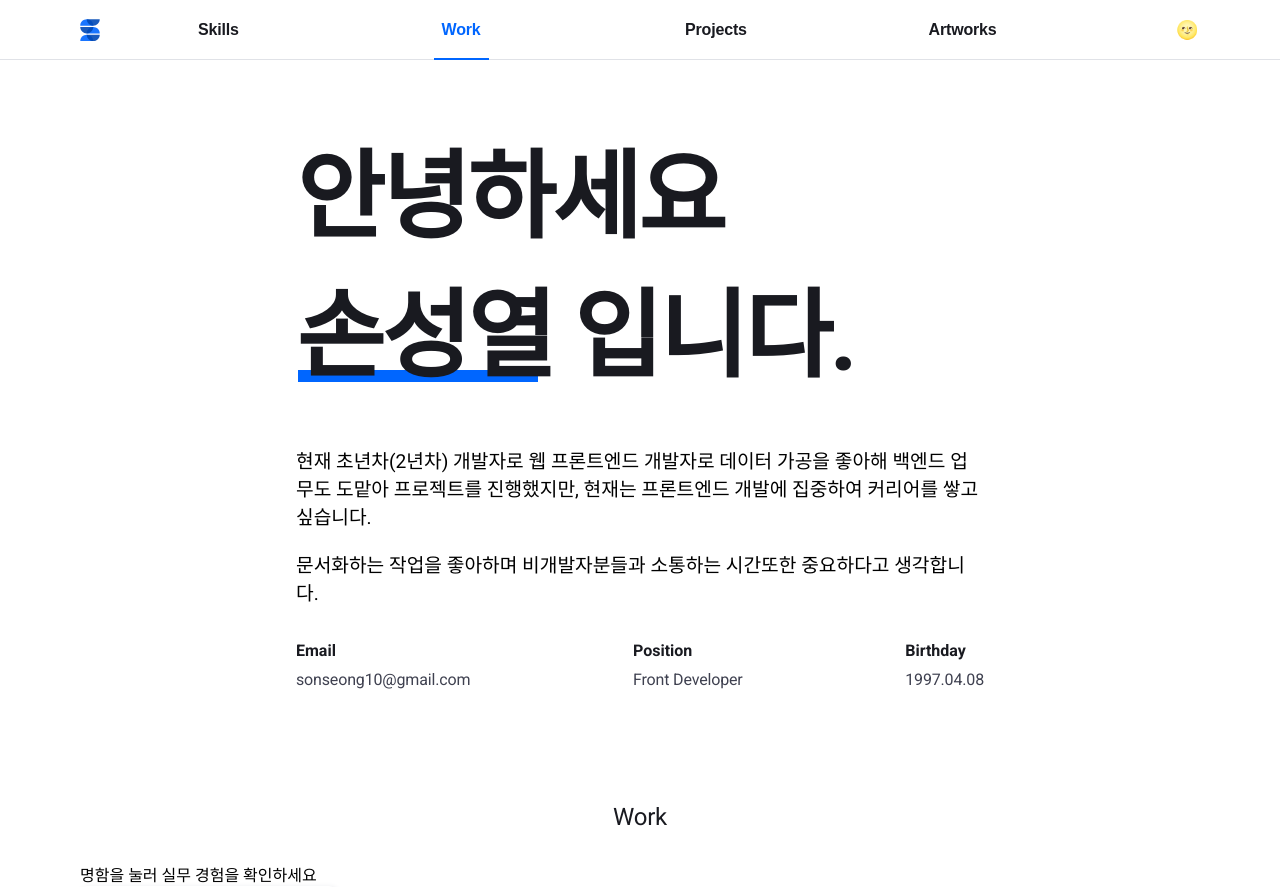
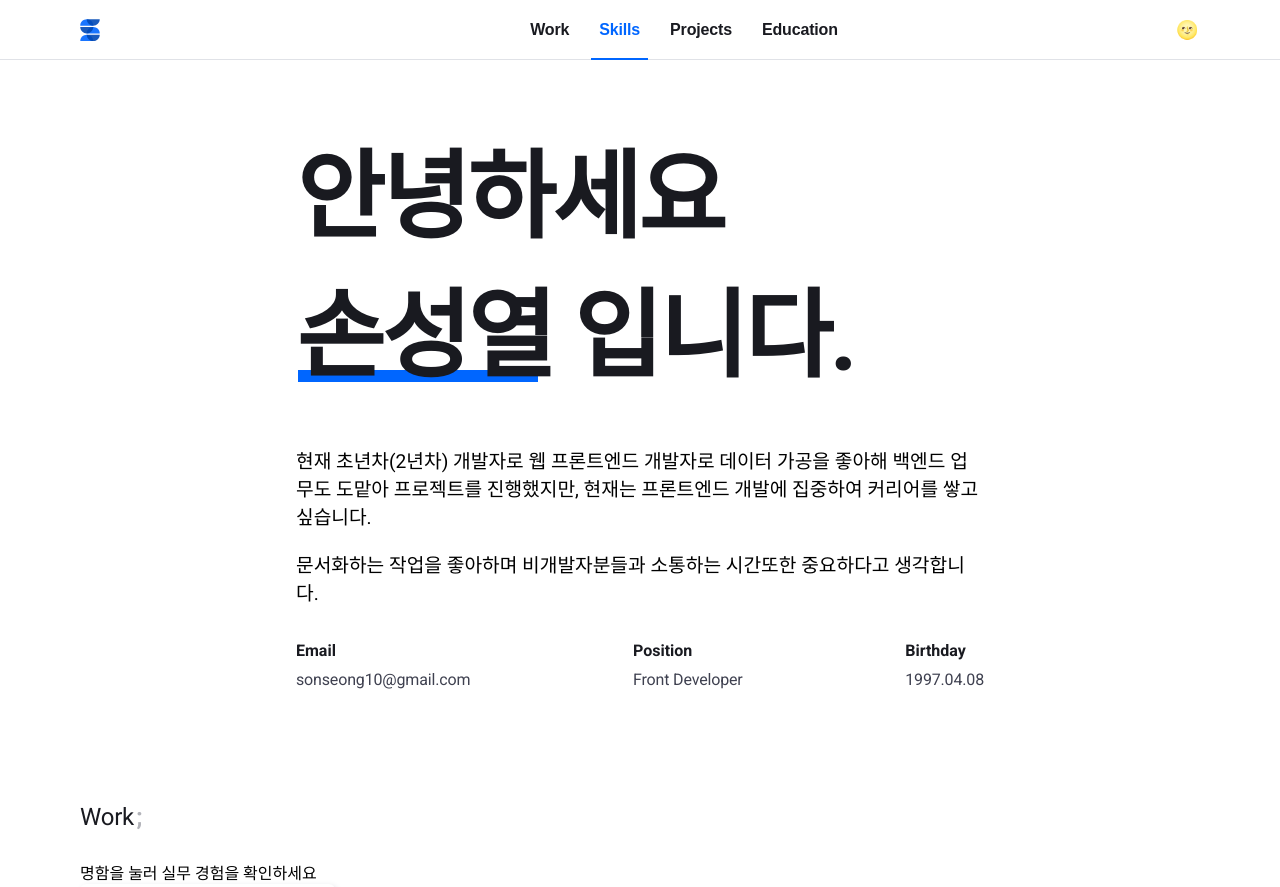
Before and after one commit to sonseong10/self-portfolio, a React (Create React App) app: page / in a window 1280 px wide. Shown: the top 887 px of the page. Built offline with nearby package versions, Linux system fonts and the light colour scheme; no server answers; the database is empty.

Commit message:
스타일 수정

```diff
--- a/src/assets/styles/components/grobal.ts
+++ b/src/assets/styles/components/grobal.ts
@@ -50,6 +50,7 @@ const GlobalStyle = createGlobalStyle`
     h1,
     h2,
     h3,
+    h4,
     strong,
     span,
     a,
--- a/src/components/common/section-header.tsx
+++ b/src/components/common/section-header.tsx
@@ -2,22 +2,9 @@ import React from 'react';
 import palette from '../../assets/styles/constants/palette';
 import typography from '../../assets/styles/constants/typograpy';
 import styled from 'styled-components';
-
-interface ISectionHeaderProps {
-  title: string;
-}
-const SectionHeader = ({title}: ISectionHeaderProps) => {
-  return (
-    <SectionHeaderStyle>
-      <h2>{title}</h2>
-    </SectionHeaderStyle>
-  );
-};
-
-export default SectionHeader;
+import media from 'assets/styles/constants/media';
 
 const SectionHeaderStyle = styled.div`
-  height: 36px;
   margin-bottom: 26px;
 
   h2 {
@@ -25,6 +12,44 @@ const SectionHeaderStyle = styled.div`
     ${typography.lage}
     color: ${palette.gray[100]};
     text-align: center;
-    font-weight: 400;
+    font-weight: 500;
+
+    &::after {
+      margin-left: 0.1em;
+      font-weight: 700;
+      color: ${palette.gray[400]};
+      content: ';';
+    }
+  }
+
+  span {
+    display: inline-block;
+    width: 100%;
+    ${typography.small}
+    color: ${palette.gray[200]};
+    text-align: center;
+  }
+
+  ${media.desktop} {
+    h2,
+    span {
+      text-align: left;
+    }
   }
 `;
+
+interface ISectionHeaderProps {
+  title: string;
+  description?: string;
+}
+
+const SectionHeader: React.FC<ISectionHeaderProps> = ({title, description}: ISectionHeaderProps): JSX.Element => {
+  return (
+    <SectionHeaderStyle>
+      <h2>{title}</h2>
+      {description ? <span>{description}</span> : null}
+    </SectionHeaderStyle>
+  );
+};
+
+export default SectionHeader;
--- a/src/components/layout/header/gnb.tsx
+++ b/src/components/layout/header/gnb.tsx
@@ -7,7 +7,7 @@ import Observer from '../../../utils/observer';
 import ThemeButton from '../../common/theme-button';
 import styled, {css} from 'styled-components';
 
-const listItem = ['Skills', 'Work', 'Projects', 'Artworks'];
+const listItem = ['Work', 'Skills', 'Projects', 'Education'];
 
 interface IGnbProps {
   sectionRef: React.MutableRefObject<HTMLElement[]>;
@@ -79,13 +79,13 @@ const NavigationBar = styled.nav`
   ul {
     display: flex;
     align-items: center;
-    justify-content: flex-start;
+    justify-content: center;
     margin: 0;
     padding-left: 0;
     list-style: none;
 
     li {
-      flex: 1;
+      margin-left: 14px;
 
       button {
         ${resetButton};
```
